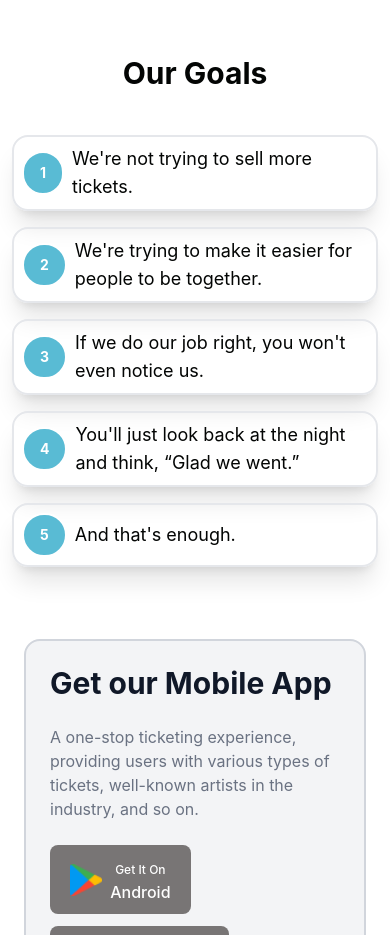
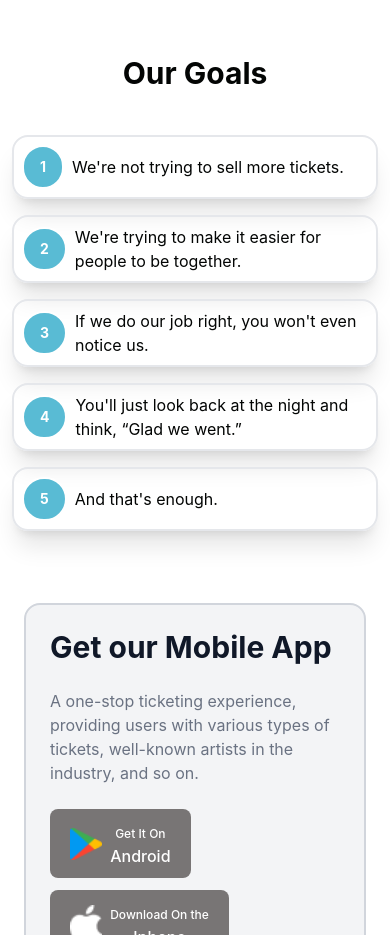
Before and after one commit to rakib00-dev/tickitin-website, a Vue app: page /about in a window 390 px wide. Shown: the part 2680-3615 px from the top of the page. Built offline with nearby package versions, Linux system fonts and the light colour scheme.

Commit message:
updated the goals

```diff
--- a/src/components/AboutPageComponents/OurGoals.vue
+++ b/src/components/AboutPageComponents/OurGoals.vue
@@ -3,7 +3,7 @@
     <h2 class="text-3xl font-bold mb-8">Our Goals</h2>
     <div class="grid gap-4 p-3 text-left">
       <h3
-        class="text-lg md:text-2xl p-2 border-2 justify-start items-center flex gap-2 rounded-2xl border-gray-200 shadow-xl"
+        class="text-md md:text-2xl p-2 border-2 justify-start items-center flex gap-2 rounded-2xl border-gray-200 shadow-xl"
       >
         <span
           class="rounded-full border-2 bg-[#59bbd4] text-white py-2.5 px-4 text-sm font-bold"
@@ -12,7 +12,7 @@
         <span class="w-fit">We&apos;re not trying to sell more tickets.</span>
       </h3>
       <h3
-        class="text-lg md:text-2xl p-2 border-2 justify-start items-center flex gap-2 rounded-2xl border-gray-200 shadow-xl"
+        class="text-md md:text-2xl p-2 border-2 justify-start items-center flex gap-2 rounded-2xl border-gray-200 shadow-xl"
       >
         <span
           class="rounded-full border-2 bg-[#59bbd4] text-white py-2.5 px-4 text-sm font-bold"
@@ -23,7 +23,7 @@
         >
       </h3>
       <h3
-        class="text-lg md:text-2xl p-2 border-2 justify-start items-center flex gap-2 rounded-2xl border-gray-200 shadow-xl"
+        class="text-md md:text-2xl p-2 border-2 justify-start items-center flex gap-2 rounded-2xl border-gray-200 shadow-xl"
       >
         <span
           class="rounded-full border-2 bg-[#59bbd4] text-white py-2.5 px-4 text-sm font-bold"
@@ -34,7 +34,7 @@
         >
       </h3>
       <h3
-        class="text-lg md:text-2xl p-2 border-2 justify-start items-center flex gap-2 rounded-2xl border-gray-200 shadow-xl"
+        class="text-md md:text-2xl p-2 border-2 justify-start items-center flex gap-2 rounded-2xl border-gray-200 shadow-xl"
       >
         <span
           class="rounded-full border-2 bg-[#59bbd4] text-white py-2.5 px-4 text-sm font-bold"
@@ -46,7 +46,7 @@
         >
       </h3>
       <h3
-        class="text-lg md:text-2xl p-2 border-2 justify-start items-center flex gap-2 rounded-2xl border-gray-200 shadow-xl"
+        class="text-md md:text-2xl p-2 border-2 justify-start items-center flex gap-2 rounded-2xl border-gray-200 shadow-xl"
       >
         <span
           class="rounded-full border-2 bg-[#59bbd4] text-white py-2.5 px-4 text-sm font-bold"
```
